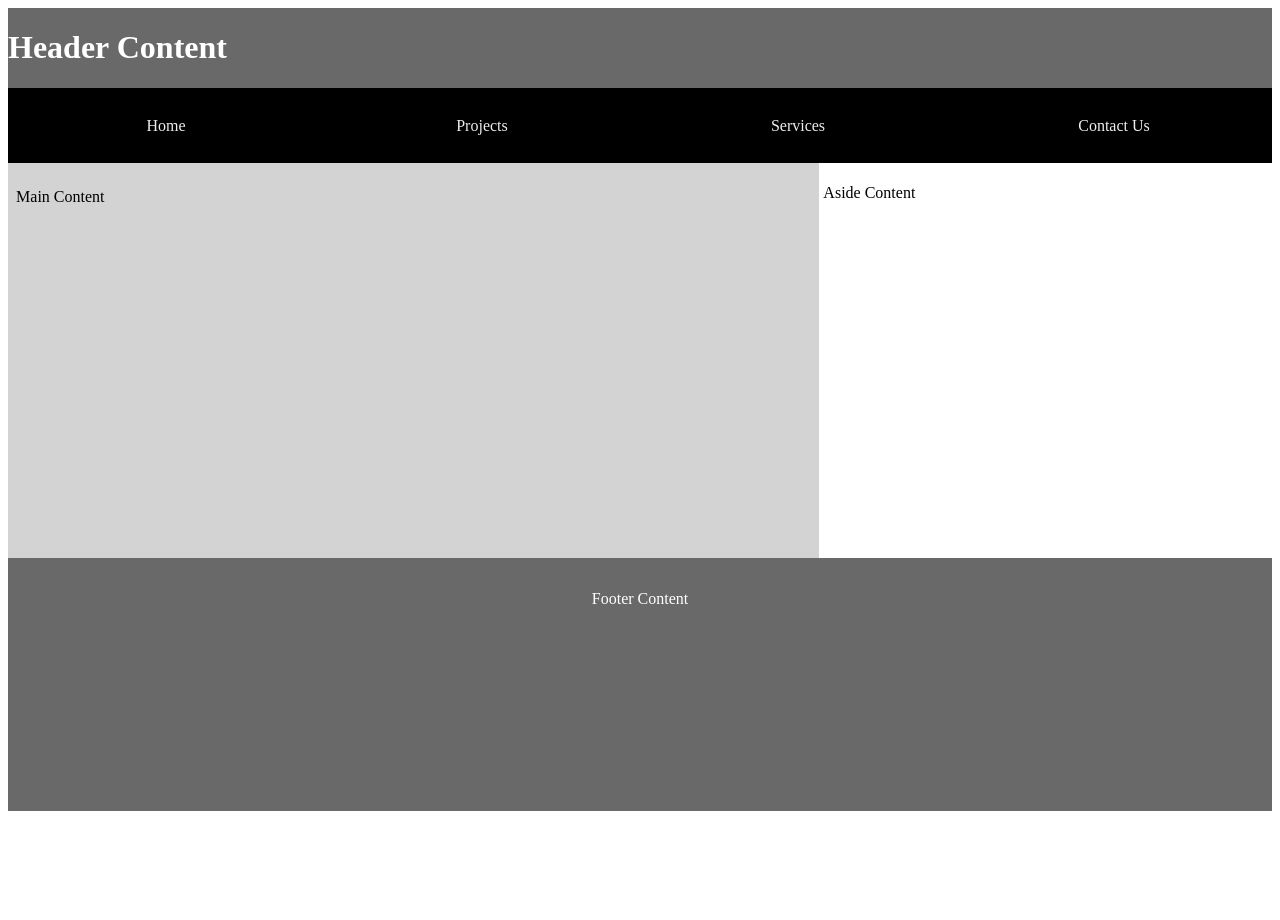
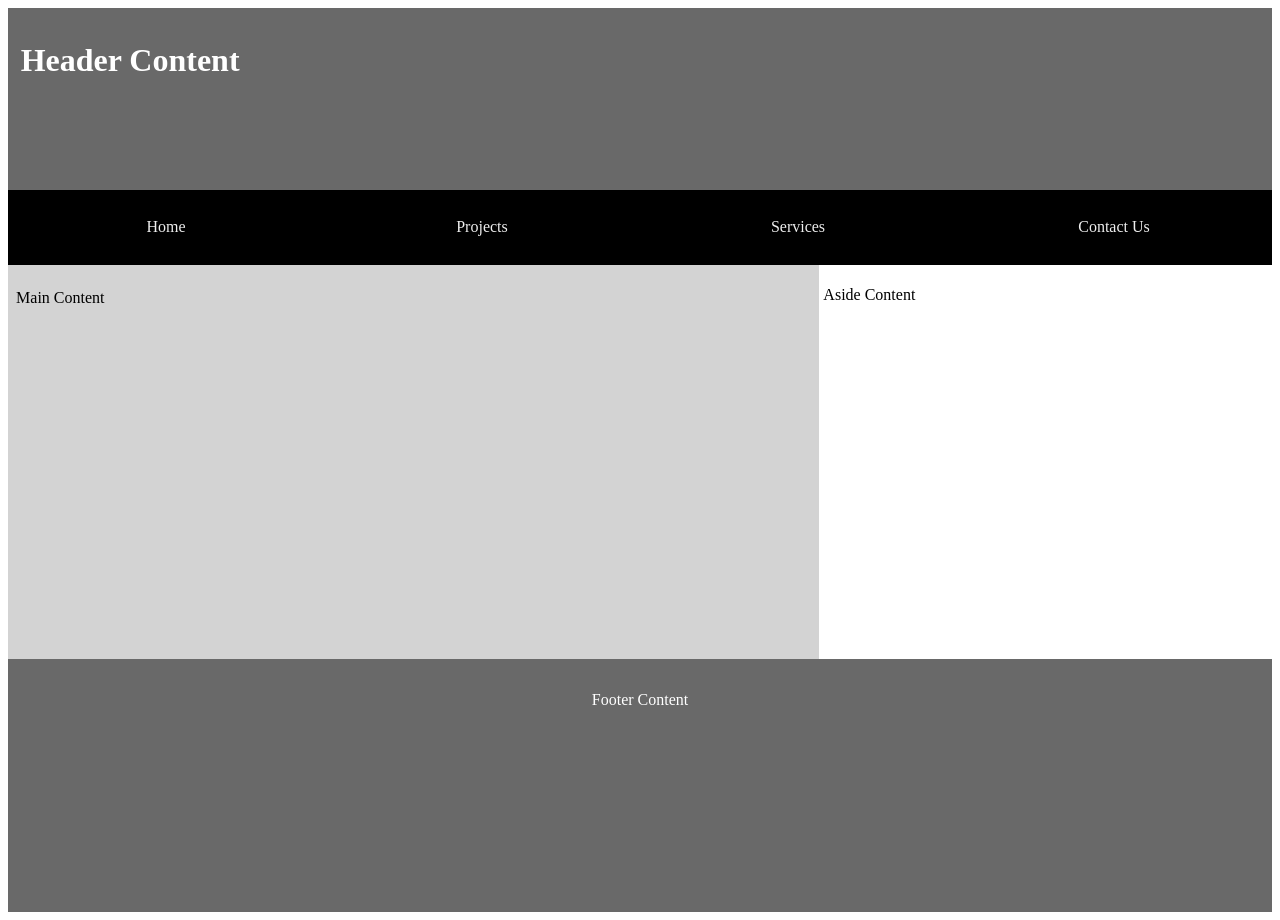
Before and after one commit to jocoker/wdd131, a plain HTML site: page week01/basic-layout.html in a window 1280 px wide. Before the commit the page ends 819 px from the top, so only its background shows below. Drawn offline with Linux system fonts and the light colour scheme.

Commit message:
finished

```diff
--- a/week01/styles/layout.css
+++ b/week01/styles/layout.css
@@ -6,18 +6,25 @@ body {
 header {
     background-color:dimgray;
     grid-column: 1 / 4;
+
+}
+
+h1 {
+    background-color:dimgray;
     text-align: left;
     color: white;
+    height: 3cm;
+    padding: 1%;
 }
 
 .navigation {
 	list-style: none;
-    grid-column: 1 / 4;
 	background-color: black;
     display: flex;
     align-items: center;
     text-align: center;
     height: 2cm;
+
 }
 .navigation a {
 	color: #eee;
```
